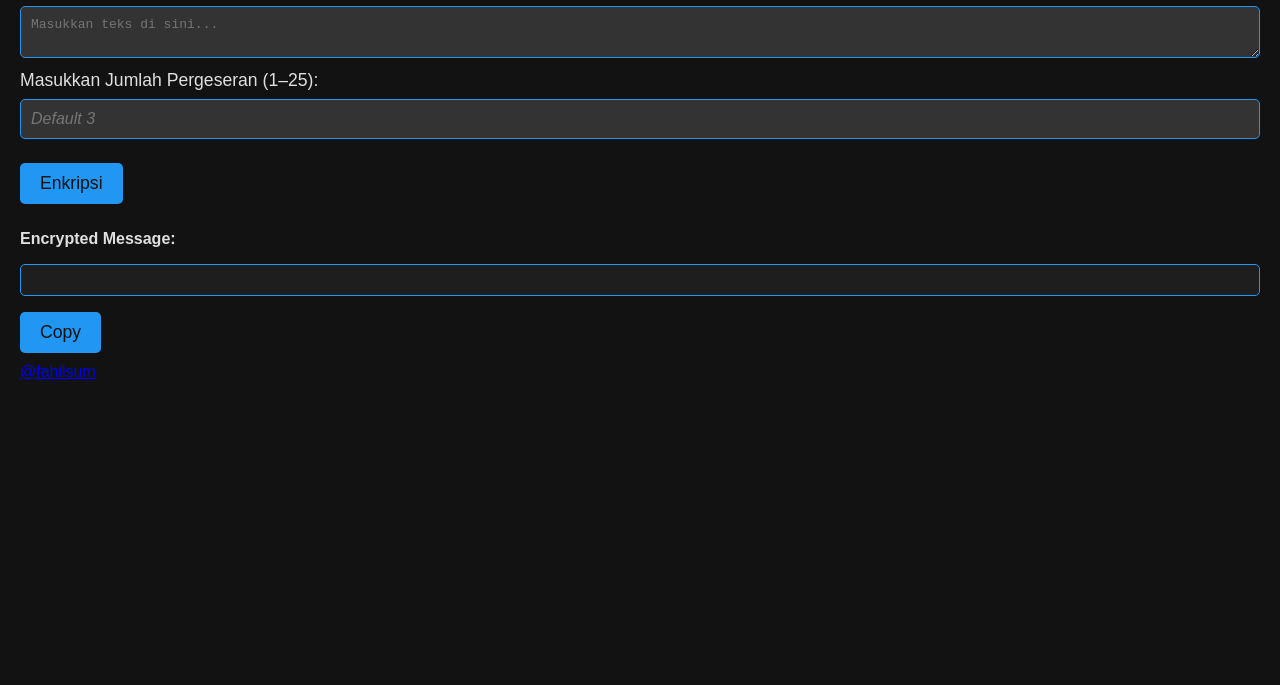
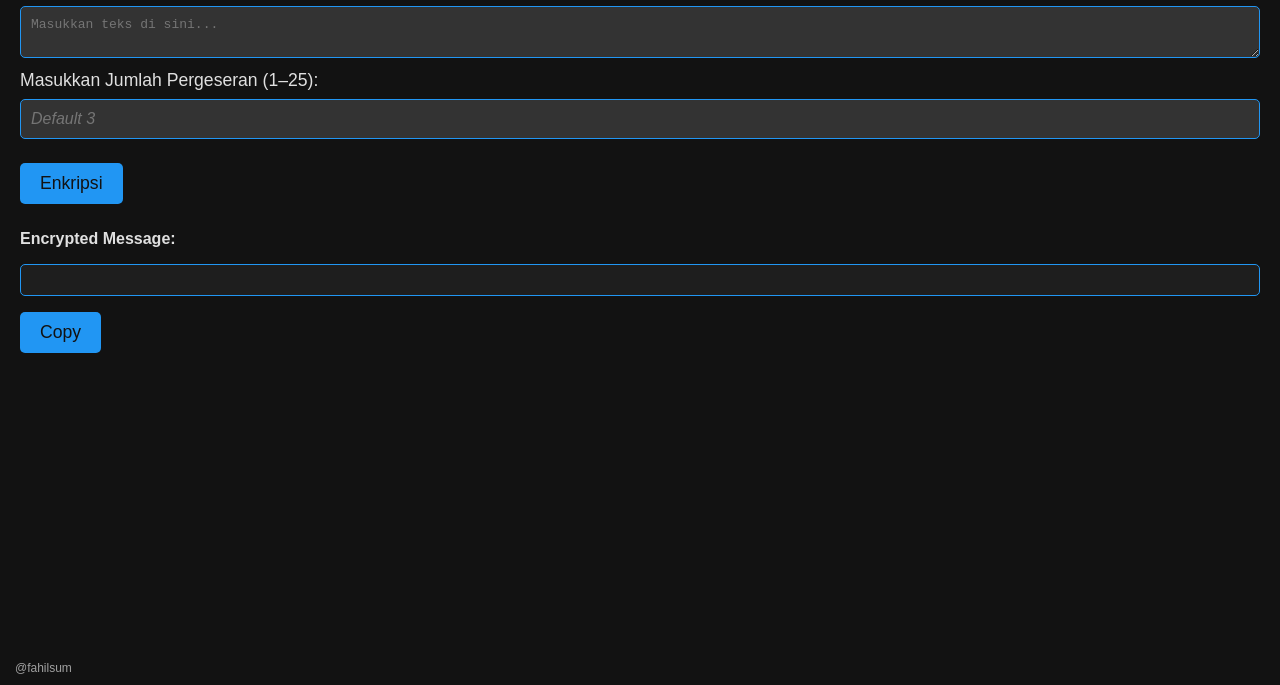
Before and after one commit to fahilsum/cce, a plain HTML site: page index.html in a window 1280 px wide. Shown: the part 115-800 px from the top of the page. Drawn offline with Linux system fonts and the light colour scheme.

Commit message:
Update styles.css

```diff
--- a/assets/css/styles.css
+++ b/assets/css/styles.css
@@ -6,7 +6,6 @@
   margin: 0;
   position: relative;
 }
-
 .toggle-button {
   position: absolute;
   top: 10px;
@@ -19,24 +18,20 @@
   cursor: pointer;
   border-radius: 5px;
 }
-
 .toggle-button:hover {
   background-color: #64B5F6;
 }
-
 h1 {
   color: #2196F3;
   text-align: center;
   font-size: 1.8rem;
 }
-
 label,
 button {
   margin-bottom: 10px;
   color: #e0e0e0;
   font-size: 1.1em;
 }
-
 input[type="number"],
 textarea {
   background-color: #333;
@@ -50,7 +45,6 @@
   margin-top: 0.5rem;
   margin-bottom: 0.5rem;
 }
-
 button {
   background-color: #2196F3;
   border: none;
@@ -61,11 +55,9 @@
   border-radius: 5px;
   margin-top: 1rem;
 }
-
 button:hover {
   background-color: #64B5F6;
 }
-
 .box {
   margin-top: 10px;
   padding: 15px;
@@ -76,20 +68,31 @@
   border-radius: 5px;
   white-space: pre-line;
 }
-
 .section {
   display: block;
 }
-
 .hidden {
   display: none;
 }
-
+footer {
+  position: fixed;
+  bottom: 10px;
+  left: 15px;
+  font-size: 12px;
+  color: rgba(255, 255, 255, 0.6);
+  transition: color 0.3s ease;
+}
+footer a {
+  color: inherit;
+  text-decoration: none;
+}
+footer a:hover {
+  text-decoration: underline;
+}
 @media (max-width: 768px) {
   body {
     padding: 10px;
   }
-
   .toggle-button {
     position: static;
     margin-bottom: 20px;
@@ -97,29 +100,24 @@
     width: 100%;
     text-align: center;
   }
-
   h1 {
     font-size: 1.5rem;
   }
-
   label,
   button {
     font-size: 1em;
   }
-
   input[type="number"],
   textarea {
     font-size: 0.9em;
     padding: 8px;
   }
-
   button {
     font-size: 1em;
     padding: 8px 16px;
     width: 100%;
     margin-top: 0.5rem;
   }
-
   .box {
     padding: 10px;
     font-size: 1em;
```
Lines whose indentation alone changed are shown as unchanged.
